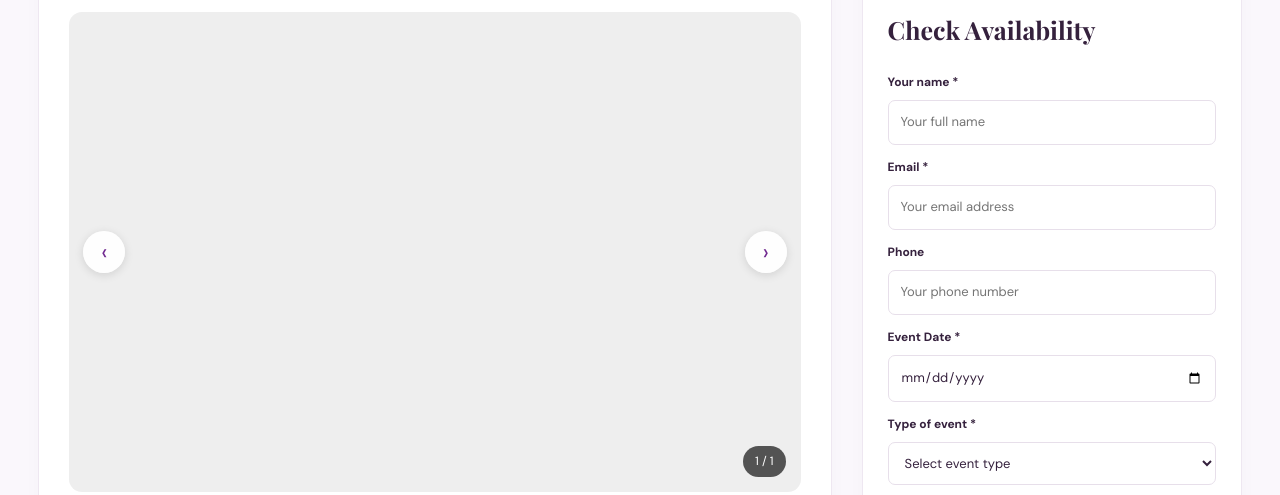
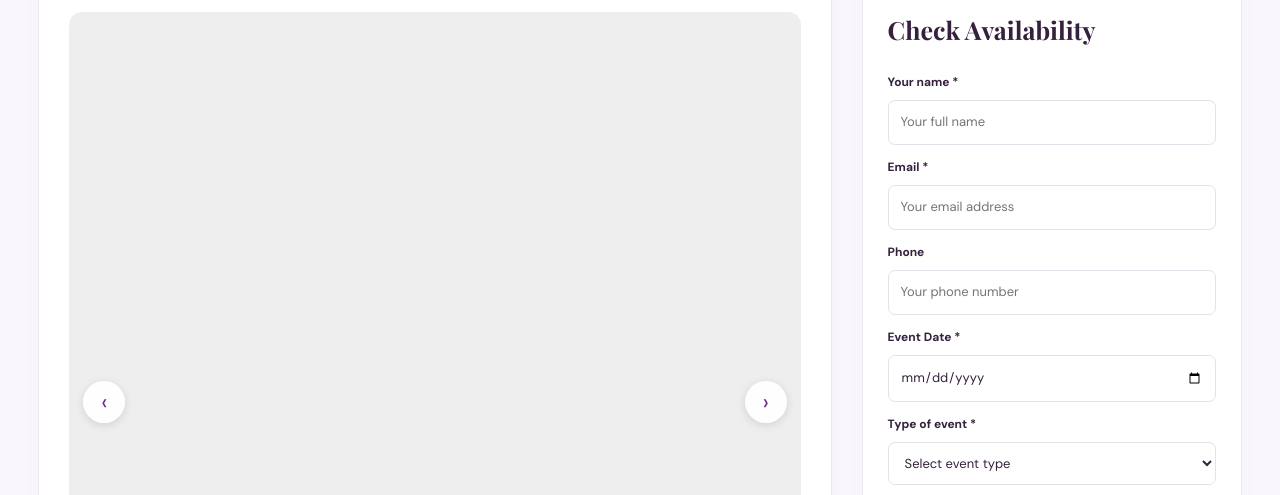
Before and after one commit to Mitch4834/cadeaux2, a plain HTML site: page detail.html in a window 1280 px wide. Shown: the part 272-767 px from the top of the page. Drawn offline with nearby package versions, Linux system fonts and the light colour scheme.

Commit message:
Update detail.html

```diff
--- a/detail.html
+++ b/detail.html
@@ -696,8 +696,8 @@ footer {
 
 /* Augmenter la hauteur du carrousel */
 .gallery {
-  height: 480px;
-  min-height: 480px;
+  height: 780px;
+  min-height: 780px;
 }
 
 .gallery-track,
```
